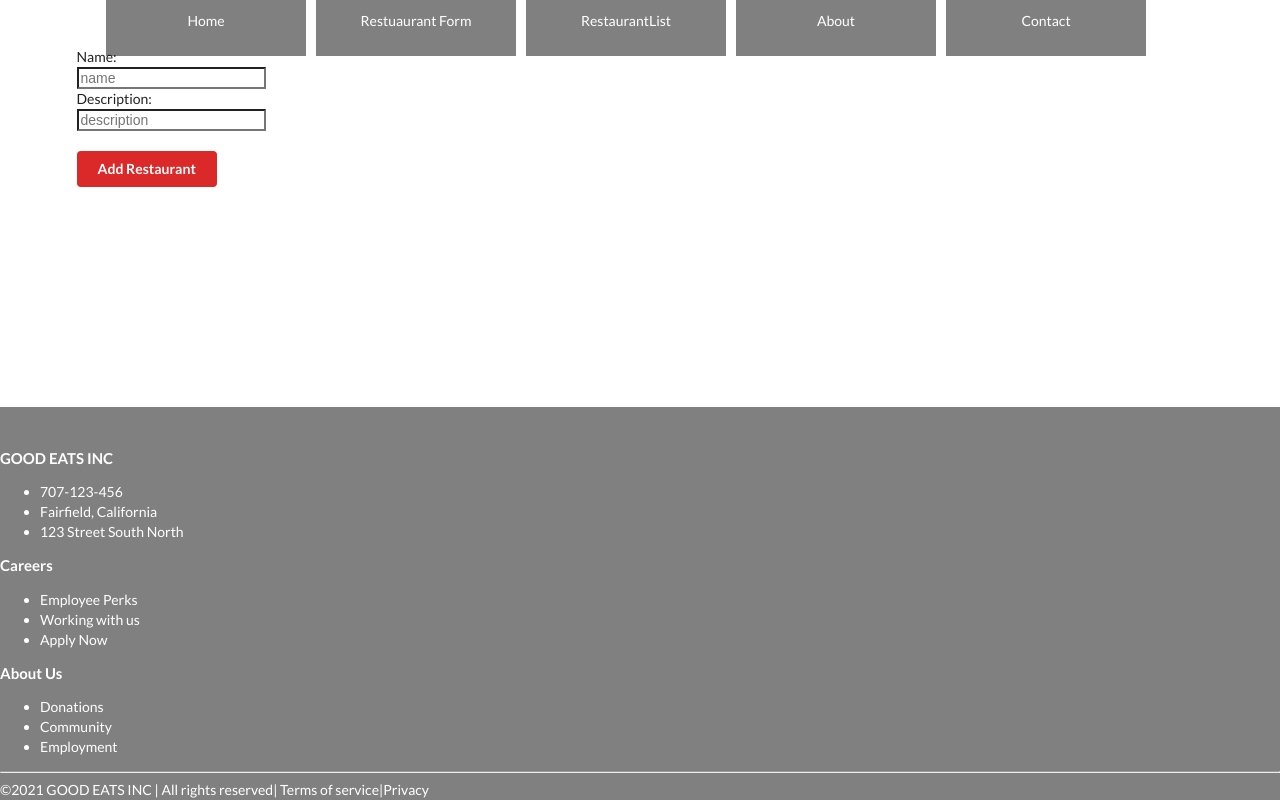
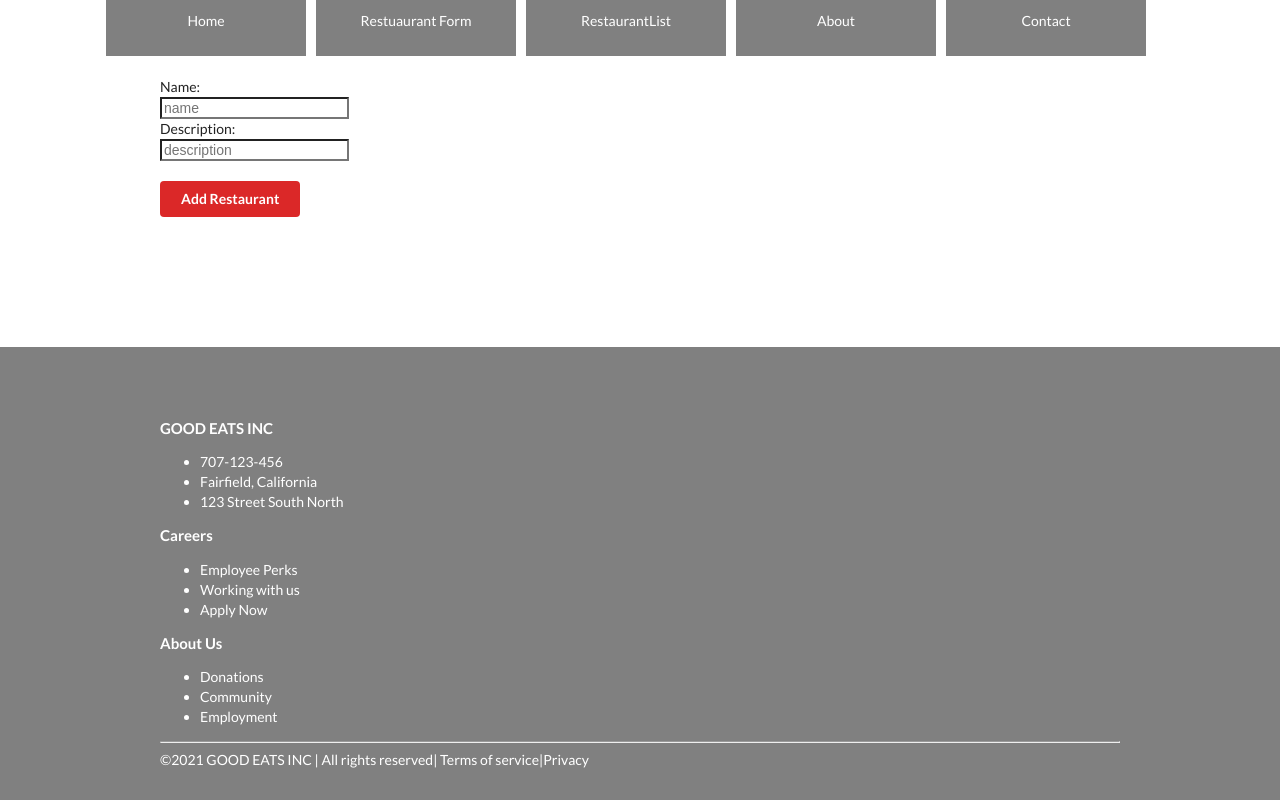
Before and after one commit to nickatnight23/good_eats_frontend, a React (Create React App) app: page /RestaurantForm in a window 1280 px wide. Built offline with nearby package versions, Linux system fonts and the light colour scheme; no server answers.

Commit message:
aligned form properly

```diff
--- a/src/components/App.css
+++ b/src/components/App.css
@@ -6,3 +6,8 @@
 .content-wrap{
   flex: 1;
 }
+
+.container {
+  max-width: 960px;
+  margin: 30px auto;
+}
--- a/src/components/RestaurantList.js
+++ b/src/components/RestaurantList.js
@@ -2,7 +2,8 @@ import React, {Component} from 'react'
 import {connect} from 'react-redux'
 import { fetchRestaurant,removeRestaurant } from '../actions/restaurantActions'
 import LikeButton from './LikeButton'
-// import {Link} from 'react-router'
+import './App.css'
+// import {Link} from 'reactrouter'
 
 class RestaurantList extends Component  {
 
--- a/src/components/RestaurantsForm.js
+++ b/src/components/RestaurantsForm.js
@@ -2,14 +2,6 @@ import React, { Component } from 'react'
 import {addRestaurant} from '../actions/restaurantActions'
 import  {connect} from 'react-redux'
 
-// const styling = {
-//     width: '200px',
-//     padding: '10px',
-//     margin: '0 8px 8px',
-//     background: 'blue',
-//     textDecoration: 'none',
-//     color: "white"
-// }
 
 
 
@@ -44,7 +36,7 @@ import  {connect} from 'react-redux'
     render() {
         return (
 
-            <div class ="ui container">
+            <div class ="container">
 
                <form onSubmit={this.handleSubmit}>
 
```
Also changed, not shown: 1 other file (tests, documents, lock files or other folders).
